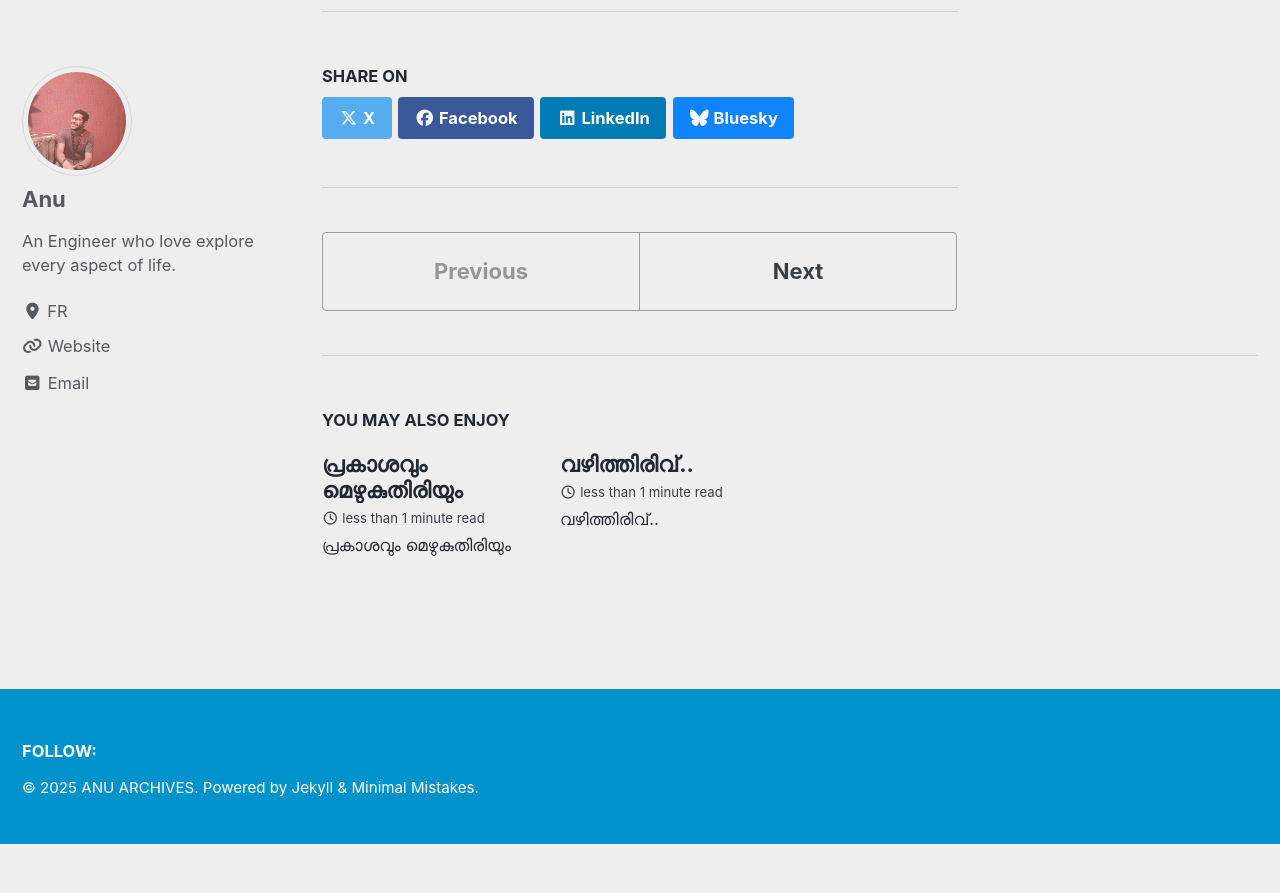
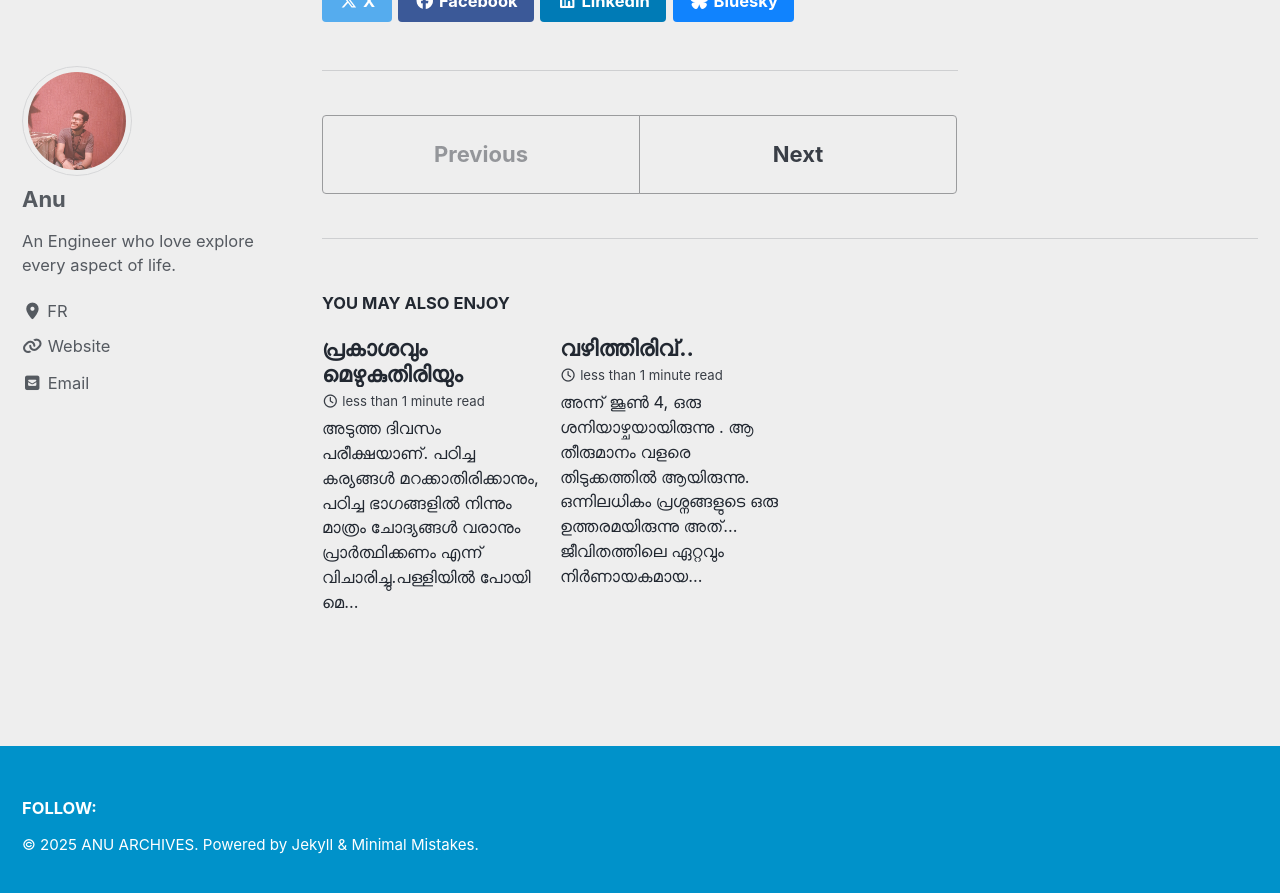
Before and after one commit to AnuVox/AnuVox.github.io, a Jekyll site: the page built from _posts/2021-06-12-Introduction.md, in a window 1280 px wide and 900 px high, scrolled down 1492 px. Shown: the top 893 px of the window. Built offline with Jekyll 4.4.1, drawn with Linux system fonts in a browser that asks for light colours; cached includes are drawn as plain includes; before the commit the page ends 2336 px from its top, so only the background shows below that; some of the changed text lies outside the part shown.

```diff
--- a/_posts/2021-06-15-TheTurningPoint.md
+++ b/_posts/2021-06-15-TheTurningPoint.md
@@ -9,7 +9,6 @@ tags:
   - experiance
 ---
 
-## വഴിത്തിരിവ്..
 
 അന്ന് ജൂൺ 4, ഒരു ശനിയാഴ്ചയായിരുന്നു . ആ തീരുമാനം വളരെ തിടുക്കത്തിൽ ആയിരുന്നു. ഒന്നിലധികം പ്രശ്നങ്ങളുടെ ഒരു ഉത്തരമയിരുന്നു അത്… ജീവിതത്തിലെ ഏറ്റവും നിർണായകമായ ഒരു തീരുമാനം.. അവസാനം പതിനാലാം വയസിൽ വീടിനോട് വിട പറഞ്ഞു… അതുവരെയും എനിക്ക് പ്രിയപ്പെട്ട സ്കൂളിൽ നിന്നും, കൂട്ടുകാരിൽ നിന്നും ഞാൻ അന്ന് പുതിയ ലോകത്തേയ്ക്ക് പറിച്ചു നടപെട്ടൂ… അതിനു ശേഷം ഉണ്ടായതെല്ലം വിവരിക്കുക എന്നതു ഒരു ചെറിയ കാര്യമല്ല. ഓരോ നിമിഷവും ഓരോ വ്യക്തികളും ശേഷമുള്ള ജീവിതത്തിലേക്ക് സമ്മാനിച്ച നിമിഷങ്ങൾ വിലമതിക്കാനാകാത്തതാണ്.
 ആദ്യത്തെ കണ്ണീർ നിറഞ്ഞ ദിവസങ്ങൾ പെയ്തൊഴിഞ്ഞ മഴ പോലെ കടന്നുപോയി . ആ മഴപെയ്തു തീർന്നപ്പോൾ ആകാശം തെളിഞ്ഞു, മേഘങ്ങൾ മാഞ്ഞു. രാത്രികൾ നക്ഷത്രങ്ങളാൽ സുന്ദരമായി. പകൽ സ്വപ്നങ്ങൾ വരച്ചെഴുതാൻ ചുമരുകളും ഛായങ്ങളും സമ്മാനായി കിട്ടി. ആ മാന്ത്രിക ഛായങ്ങളൽ എഴുതിയ ചിത്രങ്ങളിൽ പലതും ഇന്ന് ജീവൻ പ്രാപിച്ചു. അവ എന്റെ മുന്നിൽ നിന്നു പരിഭവം പറയുകയാണ്. മനസിൽ ഉറങ്ങികിടക്കുന്ന കൊച്ചു കൊച്ചു സുന്ദരമായ ഓർമകളെ വിളിച്ചുണർത്തുകയാണ്.
--- a/_posts/2021-06-16-TheCandleLight.md
+++ b/_posts/2021-06-16-TheCandleLight.md
@@ -10,6 +10,6 @@ tags:
   - philosaphy
 ---
 
-## പ്രകാശവും മെഴുകുതിരിയും
+
 
 അടുത്ത ദിവസം പരീക്ഷയാണ്. പഠിച്ച കര്യങ്ങൾ മറക്കാതിരിക്കാനും, പഠിച്ച ഭാഗങ്ങളിൽ നിന്നും മാത്രം ചോദ്യങ്ങൾ വരാനും പ്രാർത്ഥിക്കണം എന്ന് വിചാരിച്ചു.പള്ളിയിൽ പോയി മെഴുകു തിരി കത്തിച്ചേക്കാം. പരീക്ഷയുള്ള കാര്യം ജോഷിച്ചാച്ചനോട് പറയാറുള്ള പതിവ് തെറ്റിക്കേണ്ട എന്നു കരുതി, കൂടെ മെഴുകുതിരി വാങ്ങാനുള്ള കാശും ചോദിക്കണം എന്ന് വിചാരിച്ചു ഞാൻ ദിവ്യരക്ഷാലയത്തിലെ ഞങ്ങളുടെ വീട്ടിൽ നിന്നും ഇറങ്ങി. ജോഷി ചച്ചൻ മുറ്റത്ത് തന്നെ ഉണ്ട്. എങ്ങോട്ടോ പോകാനായി തിരക്ക് കൂടുകയാണ് എന്ന് തോന്നി.. ഓടിച്ചെന്ന് കാര്യം അവതരിപ്പിക്കാൻ ഞാൻ തിടുക്കത്തിൽ ജോഷി ചാച്ചന്റെ അടുക്കലേക് ചെന്നൂ. “ജോഷി ചാച്ചാ.. നാളെ പരീക്ഷയാണ്, എനിക്ക് വേണ്ടി പ്രാർത്ഥിക്കണം” എന്ന് ഞാൻ പറഞ്ഞു. “ഒരു കുഴപ്പവും ഉണ്ടാവില്ല, കൊച്ച് ധൈര്യമായി പോയി എഴുത് ” എപ്പോഴും പറയാറുള്ള പോലെ തോളത്തു തട്ടികൊണ്ട് ജോഷി ചാച്ചൻ പറഞ്ഞു. അപ്പോൾ ഞാൻ ജോഷി ചാച്ചനോട് ഒരു മെഴുകുതിരി വാങ്ങുവാനുള്ള കാശ് ചോദിച്ചു… പള്ളിയിൽ തിരി കത്തിച്ചു പ്രാർത്ഥിക്കണം അതിനാണ്. അപ്പോൾ തന്നെ അതിനുള്ള കാശ് എടുത്ത് തന്നിട്ട് ജോഷി ചാച്ചൻ പറഞ്ഞു…. ” ഈ മെഴുകുതിരിയിൽ നിന്നും എന്താണ് മനസിലാക്കേണ്ടത് എന്ന് അറിയുവോ കൊച്ചിന്??.. ” എന്നിട്ട് അദ്ദേഹം തുടർന്നു, ” ചുറ്റും പ്രകാശം നിറച്ചുകൊണ്ട് അത് സ്വയം കത്തി തീരുകയാണ് മറ്റാർക്കോ വേണ്ടി…” അങ്ങനെ ആ പൈസയും വാങ്ങി ഞാൻ നടന്നു നീങ്ങിയപ്പോൾ എൻ്റെ മനസിലും എനിക്ക് ചുറ്റിലും പല നിറത്തിലും രൂപത്തിലും ഉള്ള മെഴുകുതിരികൾ കണ്ടു.
```
Also changed, not shown: _posts/2021-06-12-Introduction.md (+1 -2 lines).
